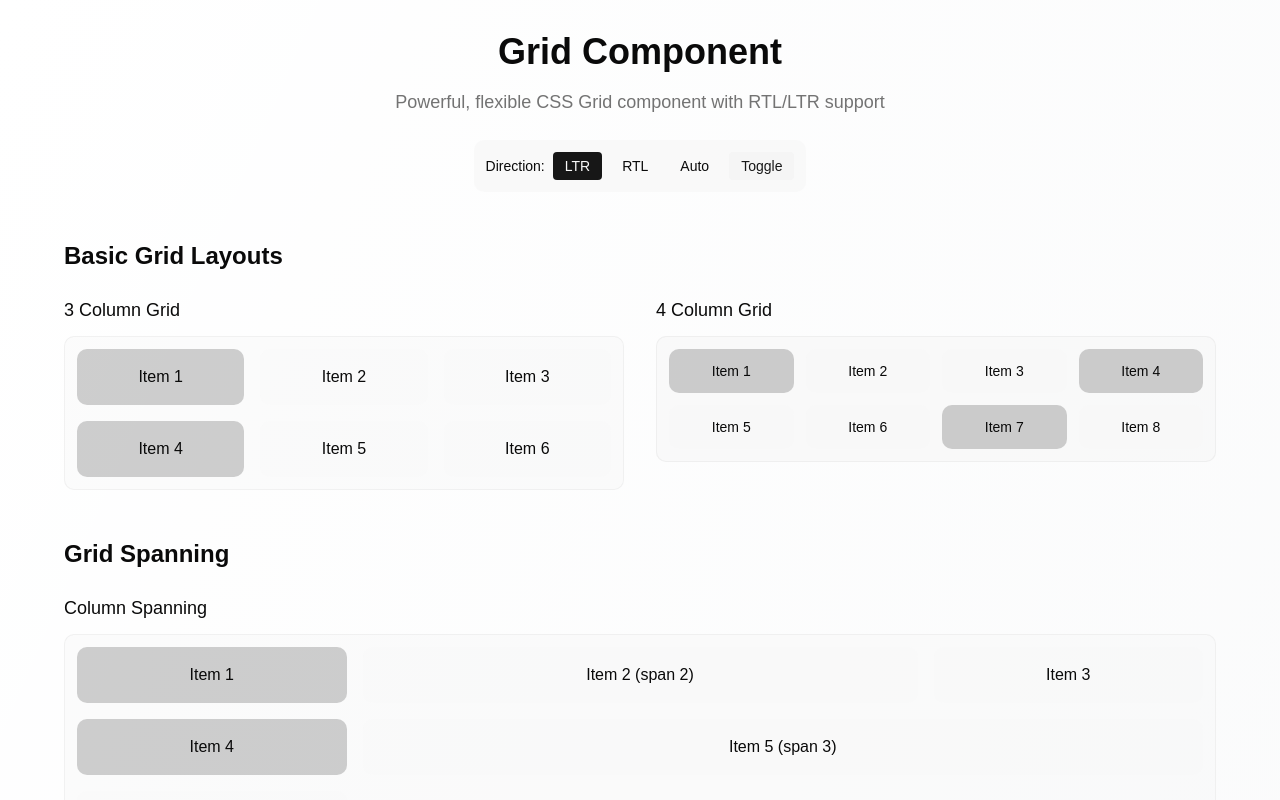
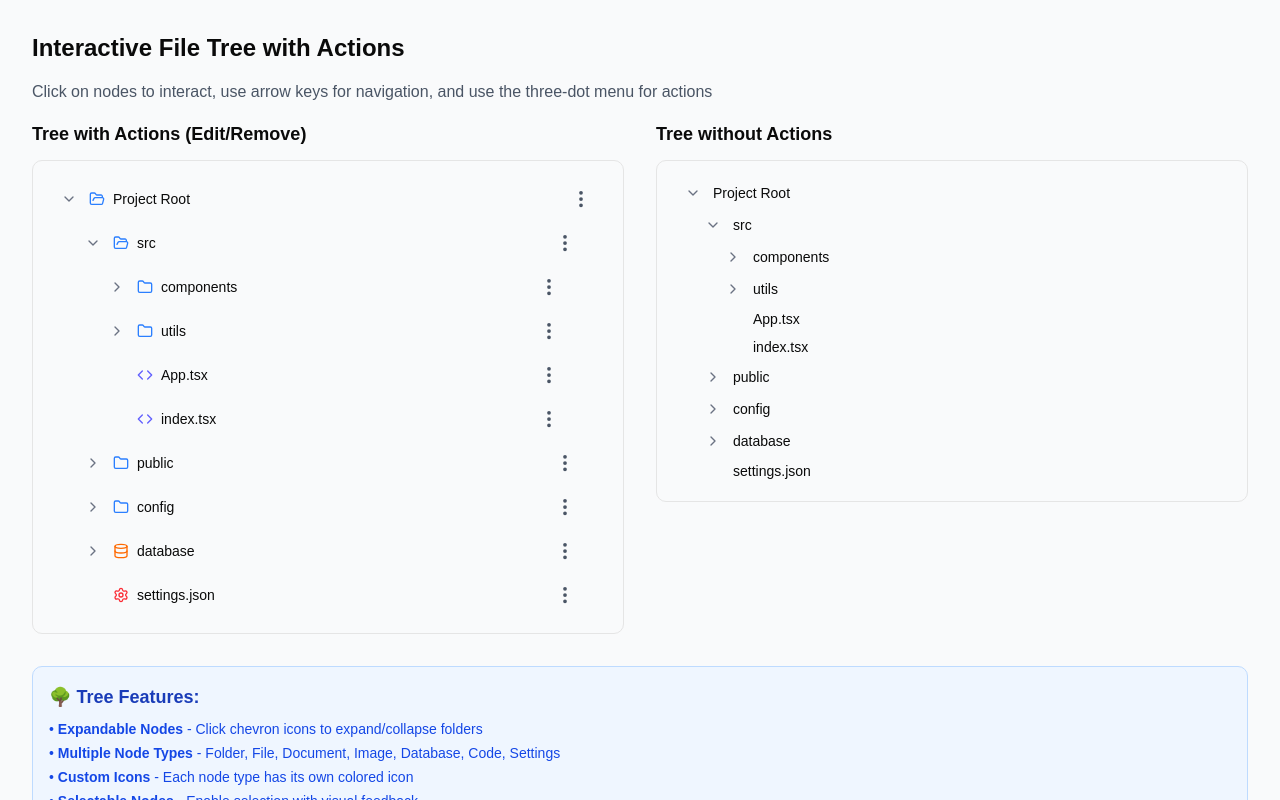
Before and after one commit to gholamreza-hasnzade/react-component-with-tailwind, a React (Vite) app: page / in a window 1280 px wide. Shown: the top 800 px of the page. Built offline with nearby package versions, Linux system fonts and the light colour scheme; a web font is replaced by a local one.

Commit message:
feat tree

```diff
--- a/src/App.tsx
+++ b/src/App.tsx
@@ -1,12 +1,12 @@
-import { FlexExamples } from "./components/atoms/flex/flex-examples";
-import { GridExamples } from "./components/atoms/grid/grid-examples";
+
 
 import { ToastContainer } from "./components/atoms/toast/ToastContainer";
+import { TreeExample } from "./components/atoms/tree/tree.example";
 function App() {
   return (
     <>
       <div className="w-full h-screen bg-gray-50 pb-60">
-        <GridExamples />
+        <TreeExample />
       </div>
       <ToastContainer position="top-right" maxToasts={5} />
     </>
--- a/src/components/atoms/tree/tree.tsx
+++ b/src/components/atoms/tree/tree.tsx
@@ -1,7 +1,8 @@
 import React, { useState } from 'react';
-import { ChevronDown, Folder, FolderOpen, File, FileText, Image, Database, Code, Settings, ChevronLeft, Edit, Trash2 } from 'lucide-react';
+import { ChevronDown, ChevronRight, ChevronLeft, Folder, FolderOpen, File, FileText, Image, Database, Code, Settings, Edit, Trash2 } from 'lucide-react';
 import { cn } from '@/lib/utils';
 import { ActionsDropdown } from '../actionsDropdown/actionsDropdown';
+import { useTextDirection } from '@/hooks/useTextDirection';
 
 export interface TreeNode {
   id: string;
@@ -80,6 +81,7 @@ const TreeNode: React.FC<{
   const [isExpanded, setIsExpanded] = useState(node.isExpanded || false);
   const hasChildren = node.children && node.children.length > 0;
   const isSelected = selectedNodeId === node.id;
+  const { isRTL } = useTextDirection();
 
   const handleToggle = (e: React.MouseEvent) => {
     e.stopPropagation();
@@ -101,14 +103,20 @@ const TreeNode: React.FC<{
     if (e.key === 'Enter' || e.key === ' ') {
       e.preventDefault();
       handleClick();
-    } else if (e.key === 'ArrowRight' && hasChildren && !isExpanded) {
+    } else {
+      // Handle RTL/LTR arrow key navigation
+      const expandKey = isRTL ? 'ArrowLeft' : 'ArrowRight';
+      const collapseKey = isRTL ? 'ArrowRight' : 'ArrowLeft';
+
+      if (e.key === expandKey && hasChildren && !isExpanded) {
         e.preventDefault();
         const fakeEvent = { stopPropagation: () => {} } as React.MouseEvent;
         handleToggle(fakeEvent);
-    } else if (e.key === 'ArrowLeft' && hasChildren && isExpanded) {
+      } else if (e.key === collapseKey && hasChildren && isExpanded) {
         e.preventDefault();
         const fakeEvent = { stopPropagation: () => {} } as React.MouseEvent;
         handleToggle(fakeEvent);
+      }
     }
   };
 
@@ -121,7 +129,10 @@ const TreeNode: React.FC<{
           isSelected && 'bg-blue-100 dark:bg-blue-900 text-blue-900 dark:text-blue-100',
           'focus:outline-none focus:ring-2 focus:ring-blue-500 focus:ring-offset-2'
         )}
-        style={{ paddingLeft: `${level * indentSize + 8}px` }}
+        style={isRTL
+          ? { paddingRight: `${level * indentSize + 8}px` }
+          : { paddingLeft: `${level * indentSize + 8}px` }
+        }
         onClick={handleClick}
         onKeyDown={handleKeyDown}
         tabIndex={0}
@@ -134,9 +145,13 @@ const TreeNode: React.FC<{
             aria-label={isExpanded ? 'Collapse' : 'Expand'}
           >
             {isExpanded ? (
+              <ChevronDown className="w-4 h-4 text-gray-500" />
+            ) : (
+              isRTL ? (
                 <ChevronLeft className="w-4 h-4 text-gray-500" />
               ) : (
-              <ChevronDown className="w-4 h-4 text-gray-500" />
+                <ChevronRight className="w-4 h-4 text-gray-500" />
+              )
             )}
           </button>
         )}
@@ -180,7 +195,7 @@ const TreeNode: React.FC<{
 
       {/* Children */}
       {hasChildren && isExpanded && (
-        <div className="mr-4">
+        <div className={isRTL ? "ml-4" : "mr-4"}>
           {node.children!.map((child) => (
             <TreeNode
               key={child.id}
@@ -234,11 +249,13 @@ export const Tree: React.FC<TreeProps> = ({
   onNodeSelect,
   showActions = true,
 }) => {
+  const { isRTL } = useTextDirection();
+
   // Build tree with parent references
   const treeWithParents = buildTreeWithParents(data);
 
   return (
-    <div className={cn('w-full', className)}>
+    <div className={cn('w-full', className)} dir={isRTL ? 'rtl' : 'ltr'}>
       {treeWithParents.map((node) => (
         <TreeNode
           key={node.id}
```
Lines whose indentation alone changed are shown as unchanged.
